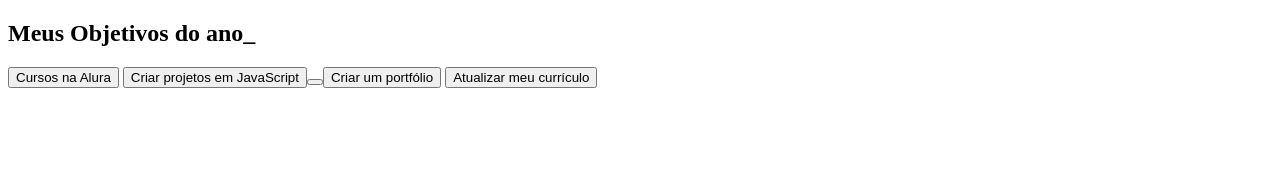
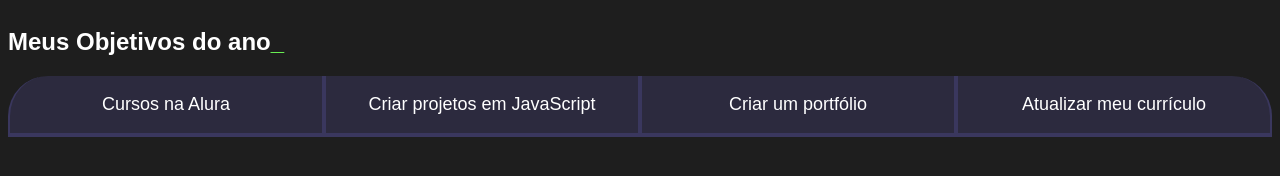
Before and after one commit to Evrrokosz1235/emilly-e-maria-loca, a plain HTML site: page index.html in a window 1280 px wide. Drawn offline with Linux system fonts and the light colour scheme.

Commit message:
Add files via upload

```diff
--- a/index.html
+++ b/index.html
@@ -1,16 +1,16 @@
 <!DOCTYPE html>
-<html lang=”pt-br”>
+<html lang="pt-br">
 </head>
-<link rel=”stylesheet” href=”style.css”>
+<link rel="stylesheet" href="style.css">
 <head>
 <body>
-    <section class=”conteudo-principal”></section>
-    <h2 class=”titulo-principal”>Meus Objetivos do ano_</h2>
-    <div class=”botoes”>
-        <button class=”botao”>Cursos na Alura</button>
-        <button class=”botao”>Criar projetos em JavaScript<button>
-        <button class=”botao”>Criar um portfólio</button>
-        <button class=”botao”>Atualizar meu currículo</button>
+    <section class="conteudo-principal"></section>
+    <h2 class=”titulo-principal”>Meus Objetivos do ano<span>_<span></h2>
+    <div class="botoes">
+        <button class="botao">Cursos na Alura</button>
+        <button class="botao">Criar projetos em JavaScript</button>
+        <button class="botao">Criar um portfólio</button>
+        <button class="botao">Atualizar meu currículo</button>
     </div>
 </body>
 </html>
--- a/style.css
+++ b/style.css
@@ -5,7 +5,58 @@
      --botao-ativo: #3A375E;
      --botao-inativo: rgba(58, 55, 94, 0.5);
       --texto-fundo: rgba(58, 55, 94, 0.3); }
+
+
       body {
         background-color: var(--cor-de-fundo);
-        color: var(--branco); font-family: ‘Chakra Petch’, sans-serif;
+        color: var(--branco); font-family: 'Chakra Petch', sans-serif;
         }
+
+      .conteudo-principal { display: flex;
+          flex-direction: column;
+          justify-content: center;
+          align-items: center;
+          max-width: 1200px;
+          width: 100%;
+          margin: 0 auto;
+      }
+
+      .titulo-principal { text-align: left;
+            width: 100%;
+            font-size: 32px;
+      }
+
+      span {
+        color: var(--verde);
+      }
+
+      .botao { font-family: «Crakra Petch», sans-serif;
+              background-color: var(--botao-inativo);
+              color: var(--branco); display: flex;
+              justify-content: center;
+              padding: 1em;
+              font-size: 18px;
+              align-items: center;
+              width: 100%;
+              border-bottom: 4px solid var(--botao-ativo);
+              border-left: 2px solid var(--botao-ativo);
+              border-right: 2px solid var(--botao-ativo);
+              border-top: none;
+              }
+
+
+              .botoes {
+                display: block;
+              }
+
+              @media screen and (min-width: 768px) {
+
+                .botoes { display: flex;
+              }
+              }
+
+              .botao:first-child { border-radius: 40px 0 0 0;
+              }
+
+              .botao:last-child { border-radius: 0 40px 0 0;
+              }
```
